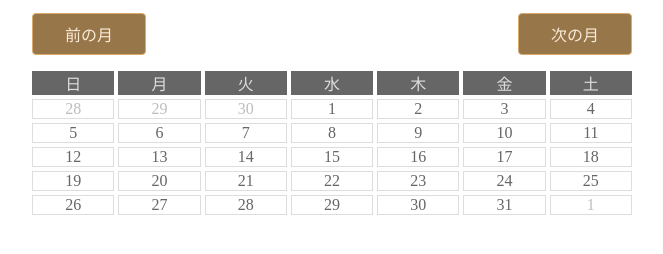
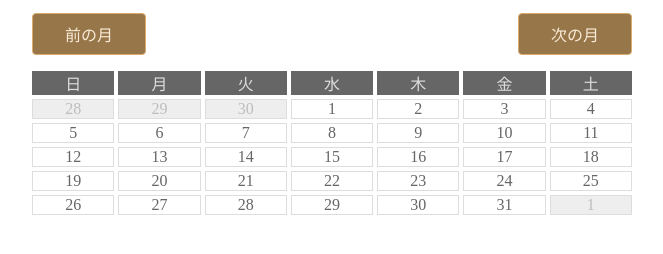
Before and after one commit to rione-822/busfee_count_app, a plain HTML site: page calender.html in a window 1280 px wide. Shown: the part 62-316 px from the top of the page, without its empty margins (308-971 px from the left). Drawn offline with Linux system fonts and the light colour scheme.

Commit message:
calendar modified

```diff
--- a/calender.css
+++ b/calender.css
@@ -28,11 +28,13 @@
 }
 
 .date{
+
     border: 1px solid #ddd;
 }
 
 .not-now{
-    color:#bdbdbd
+    background-color:#eeeeee;
+    color:#bdbdbd;
 }
 
 
```
